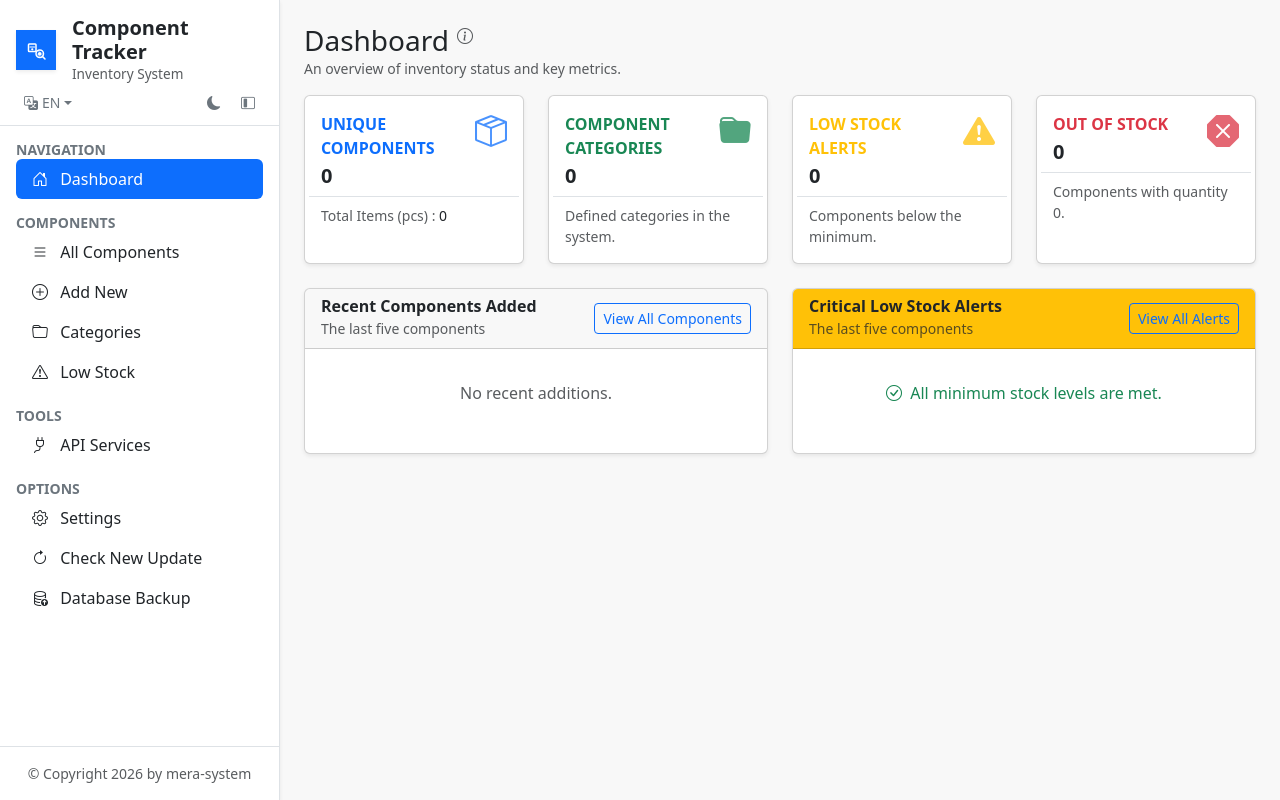
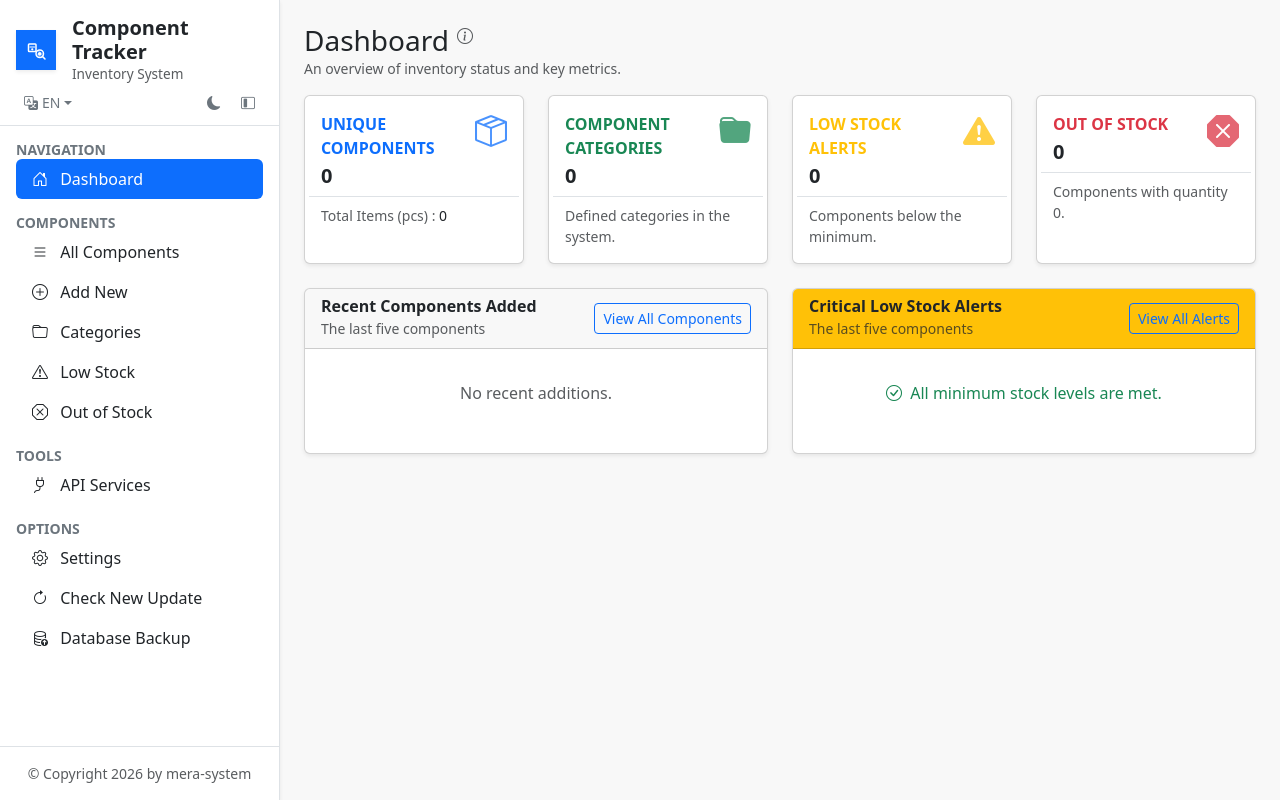
Before and after one commit to YuMERA/component-tracker, a Node server app: page / in a window 1280 px wide. Run offline with Node 20, Linux system fonts and the light colour scheme; data comes from the database, SQL or seed files in the repository; data that the repository does not hold is empty; some libraries are stand-ins or nearby versions.

Commit message:
refactor: consolidate components filtering and sidebar navigation logic

```diff
--- a/index.js
+++ b/index.js
@@ -160,6 +160,12 @@ app.set('views', 'views');
 app.use(express.static('public'));
 app.use(express.urlencoded({ extended: true }));
 app.use(express.json());
+app.use((req, res, next) => {
+    res.locals.currentCategory = req.query.category || null;
+    res.locals.currentStatus = req.query.status || null;
+    res.locals.currentPath = req.path;
+    next();
+});
 
 // RUTA: Dashboard
 app.get('/', async (req, res) => {
@@ -188,7 +194,7 @@ app.get('/', async (req, res) => {
 
     // 3. Dohvaćanje 5 najkritičnijih Low Stock komponenti
     const criticalLowStock = await db.all(
-        `SELECT id, name, part_number, quantity, min_stock FROM components
+        `SELECT id, name, part_number, quantity, min_stock, image_url FROM components
          WHERE quantity <= min_stock AND min_stock > 0
          ORDER BY quantity ASC
          LIMIT 5`
@@ -209,7 +215,8 @@ app.get('/', async (req, res) => {
         pageTitle: 'Dashboard | Component Tracker',
         stats,
         recentComponents,
-        criticalLowStock
+        criticalLowStock,
+        status: null
     });
 });
 
@@ -762,34 +769,27 @@ app.get('/components/details/:id', async (req, res) => {
             return res.status(404).render('404', { pageTitle: 'Not Found | Component Tracker' });
         }
 
-        const qs = new URLSearchParams(req.query);
+        //const qs = new URLSearchParams(req.query);
 
-        let returnQuery = null;
+        //let returnQuery = null;
 
-        // ✅ LOW STOCK
-        if (qs.get('returnQuery') === '__LOW_STOCK__') {
-            qs.delete('returnQuery');
-            returnQuery = '__LOW_STOCK__' + (qs.toString() ? '&' + qs.toString() : '');
-        }
-        // ✅ DASHBOARD
-        else if (qs.get('returnQuery') === '__DASHBOARD__') {
-            returnQuery = '__DASHBOARD__';
-        }
-        // ✅ NORMAL LIST (components)
-        else {
-            returnQuery = qs.toString() || null;
-        }
+        //if (qs.has('returnQuery') && qs.get('returnQuery') === '__LOW_STOCK__') {
+        //    qs.delete('returnQuery');
+        //    returnQuery = '__LOW_STOCK__' + (qs.toString() ? '&' + qs.toString() : '');
+        //} else {
+        //    returnQuery = qs.toString() || null;
+        //}
 
-        const queryString = returnQuery;
-
+        //const queryString = returnQuery;
+        const queryString = new URLSearchParams(req.query).toString() || null;
 
         // NOVO: Prosleđujemo CEO 'req' objekat EJS fajlu!
         res.render('details', {
             pageTitle: 'Details | Component Tracker',
             component: component,
             req: req,
-            queryString,
-            returnQuery
+            queryString
+            //returnQuery
         });
 
     } catch (error) {
@@ -800,7 +800,7 @@ app.get('/components/details/:id', async (req, res) => {
 
 // RUTA: Prikaz svih komponenti (READ) sa pagination
 app.get('/components', async (req, res) => {
-    const filterCategory = req.query.category;
+    const filterCategory = req.query.category || null;
     const filterStatus = req.query.status;
     const searchQuery = req.query.search;
     const successMessage = req.query.message; // poruka
@@ -813,6 +813,7 @@ app.get('/components', async (req, res) => {
     let sqlParams = [];
     let whereClauses = [];
     let pageTitleSuffix = 'All Components';
+
 
     // 1. PRETRAGA
     if (searchQuery) {
@@ -837,6 +838,11 @@ app.get('/components', async (req, res) => {
     if (filterStatus === 'out-of-stock') {
         whereClauses.push('quantity = 0');
         if (!searchQuery && !filterCategory) pageTitleSuffix = 'Out of Stock Components';
+    }
+
+    if (filterStatus === 'low-stock') {
+        whereClauses.push('quantity <= min_stock AND min_stock > 0');
+        if (!searchQuery && !filterCategory) pageTitleSuffix = 'Low Stock Components';
     }
 
     // 4. SQL COUNT za pagination (da znamo totalItems)
@@ -896,7 +902,7 @@ app.get('/components', async (req, res) => {
         queryWithoutSearch.set('page', 1);
 
         const clearSearchQueryString = queryWithoutSearch.toString();
-
+        const status = req.query.status || null;
         // 6. Renderujemo EJS
         res.render('all-components', {
             pageTitle: `${pageTitleSuffix} | Component Tracker`,
@@ -1062,6 +1068,7 @@ app.get('/settings/update', (req, res) => {
         currentVersionInfo: { title: 'No details', features: [] },
         versions: [],
         error: null // Dodato polje za poruku o grešci
+
     };
 
     // PUtanja do JSON fajla
@@ -1310,6 +1317,7 @@ app.post('/tools/api/delete/:id', async (req, res) => {
 
 // GET: pretraga dela preko aktivnog API servisa
 const { resolveApiService } = require('./apiServices/serviceResolver');
+const { URLSearchParams } = require('url');
 
 app.get('/tools/api/find-part', async (req, res) => {
     try {
--- a/public/i18n/en/layout.json
+++ b/public/i18n/en/layout.json
@@ -6,6 +6,7 @@
     "nav.add_new": "Add New",
     "nav.categories": "Categories",
     "nav.low_stock": "Low Stock",
+    "nav.out_of_stock": "Out of Stock",
     "nav.tools": "Tools",
     "nav.api_services": "API Services",
     "nav.options": "Options",
--- a/public/i18n/sr/layout.json
+++ b/public/i18n/sr/layout.json
@@ -6,6 +6,7 @@
     "nav.add_new": "Dodaj novo",
     "nav.categories": "Kategorije",
     "nav.low_stock": "Niske zalihe",
+    "nav.out_of_stock": "Nema na stanju",
     "nav.tools": "Alati",
     "nav.api_services": "API servisi",
     "nav.options": "Opcije",
--- a/views/dashboard.ejs
+++ b/views/dashboard.ejs
@@ -76,7 +76,7 @@
 
     <!-- KARTICA 3: LOW STOCK ALERTS -->
     <div class="col-xl-3 col-md-6 mb-4">
-        <a href="/low-stock" class="card border-start-warning shadow-sm h-100 py-2 text-decoration-none">
+        <a href="/components?status=low-stock" class="card border-start-warning shadow-sm h-100 py-2 text-decoration-none">
             <div class="card-body py-2">
                 <div class="row no-gutters align-items-start">
                     <div class="col me-2">
@@ -139,7 +139,7 @@
                         <% recentComponents.forEach(component => { %>
                             <li class="list-group-item d-flex justify-content-between align-items-center">
                                 <div>
-                                    <a href="/components/details/<%= component.id %>?returnQuery=__DASHBOARD__" class="text-decoration-none fw-bold">
+                                    <a href="/components/details/<%= component.id %>" class="text-decoration-none fw-bold">
                                         <% if (component.image_url && component.image_url.trim() !== '') { %>
                                             <img src="<%= component.image_url %>"
                                                     style="width: 30px; height: 30px; object-fit: contain; border-radius: 4px; background-color: white;">
@@ -167,7 +167,7 @@
                     <h6 class="m-0 fw-bold" data-i18n="dashboard.lowstock.title">Critical Low Stock Alerts</h6>
                     <small class="text-muted" data-i18n="dashboard.lowstock.subtitle">The last five components</small>
                 </div>
-                <a href="/low-stock" class="btn btn-sm btn-outline-primary" data-i18n="dashboard.lowstock.view_all">View All Alerts</a>
+                <a href="/components?status=low-stock" class="btn btn-sm btn-outline-primary" data-i18n="dashboard.lowstock.view_all">View All Alerts</a>
             </div>
             <div class="card-body">
                 <% if (criticalLowStock.length === 0) { %>
@@ -180,7 +180,13 @@
                         <% criticalLowStock.forEach(component => { %>
                             <li class="list-group-item d-flex justify-content-between align-items-center list-group-item-warning">
                                 <div>
-                                    <a href="/components/details/<%= component.id %>" class="text-decoration-none fw-bold"><%= component.name %></a><br>
+                                    <a href="/components/details/<%= component.id %>" class="text-decoration-none fw-bold">
+                                        <% if (component.image_url && component.image_url.trim() !== '') { %>
+                                            <img src="<%= component.image_url %>"
+                                                    style="width: 30px; height: 30px; object-fit: contain; border-radius: 4px; background-color: white;">
+                                        <% } %>
+                                        <%= component.name %>
+                                    </a><br>
                                     <small class="d-block text-primary"><%= component.part_number || 'N/A' %></small>
                                     <small class="d-block text-muted"><span data-i18n="dashboard.lowstock.needed">Needed: </span><%= component.min_stock %> pcs</small>
                                 </div>
--- a/views/layout.ejs
+++ b/views/layout.ejs
@@ -263,9 +263,6 @@
                 window.addEventListener('languageChanged', updateLanguageLabel);
             });
 
-
-
-
         </script>
 
         <!-- 1. MOBILNI HEADER (Prikazan samo na malim ekranima) -->
@@ -413,10 +410,17 @@
                         </a>
                     </li>
                     <li class="nav-item">
-                        <a href="/low-stock"
+                        <a href="/components?status=low-stock"
                         class="nav-link rounded-2 <%= pageTitle.includes('Low Stock') ? 'bg-warning text-body' : 'text-body' %>">
                             <i class="bi bi-exclamation-triangle me-2"></i>
                             <span data-i18n="nav.low_stock">Low Stock</span>
+                        </a>
+                    </li>
+                    <li class="nav-item">
+                        <a href="/components?status=out-of-stock"
+                        class="nav-link rounded-2 <%= pageTitle.includes('Low Stock') ? 'bg-warning text-body' : 'text-body' %>">
+                            <i class="bi bi-exclamation-triangle me-2"></i>
+                            <span data-i18n="nav.low_stock">Out Of Stock</span>
                         </a>
                     </li>
                 </ul>
@@ -550,6 +554,14 @@
                     </div>
 
                 </div>
+                <%  const isComponentsSection =
+                        currentPath === '/components' ||
+                        currentPath.startsWith('/components/');
+
+                    const isAddComponent =
+                        currentPath === '/components/add' ||
+                        currentPath === '/components/new';
+                %>
                 <nav class="p-3 flex-grow-1">
                     <h2 class="text-uppercase small fw-bold text-secondary mb-0 sidebar-text" data-i18n="nav.navigation">Navigation</h2>
                     <ul class="nav flex-column mb-3">
@@ -562,23 +574,28 @@
                     <h3 class="text-uppercase small fw-bold text-secondary bg-body mb-0 sidebar-text" data-i18n="nav.components">Components</h3>
                     <ul class="nav flex-column mb-3">
                         <li class="nav-item">
-                            <a href="/components" class="nav-link rounded-2 <%= pageTitle.includes('All Components') ? 'bg-primary text-white' : 'text-body' %>">
+                            <a href="/components" class="nav-link rounded-2 <%= isComponentsSection && !currentCategory && !currentStatus && !isAddComponent ? 'bg-primary text-white' : 'text-body' %>">
                                 <i class="bi bi-list me-2"></i> <span class="sidebar-text" data-i18n="nav.all_components">All Components</span>
                             </a>
                         </li>
                         <li class="nav-item">
-                            <a href="/components/new" class="nav-link rounded-2 <%= pageTitle.includes('Add New') ? 'bg-primary text-white' : 'text-body' %>">
+                            <a href="/components/new" class="nav-link rounded-2 <%= isAddComponent ? 'bg-primary text-white' : 'text-body' %>">
                                 <i class="bi bi-plus-circle me-2"></i> <span class="sidebar-text" data-i18n="nav.add_new">Add New</span>
                             </a>
                         </li>
                         <li class="nav-item">
-                            <a href="/categories" class="nav-link rounded-2 <%= pageTitle.includes('Categories') ? 'bg-primary text-white' : 'text-body' %>">
+                            <a href="/categories" class="nav-link rounded-2 <%= pageTitle.includes('Categories') || currentCategory ? 'bg-primary text-white' : 'text-body' %>">
                                 <i class="bi bi-folder me-2"></i> <span class="sidebar-text" data-i18n="nav.categories">Categories</span>
                             </a>
                         </li>
                         <li class="nav-item">
-                            <a href="/low-stock" class="nav-link rounded-2 <%= pageTitle.includes('Low Stock') ? 'bg-warning text-body' : 'text-body' %>">
+                            <a href="/components?status=low-stock" class="nav-link rounded-2 <%= currentStatus === 'low-stock' ? 'bg-warning text-body' : 'text-body' %>">
                                 <i class="bi bi-exclamation-triangle me-2"></i> <span class="sidebar-text" data-i18n="nav.low_stock">Low Stock</span>
+                            </a>
+                        </li>
+                        <li class="nav-item">
+                            <a href="/components?status=out-of-stock" class="nav-link rounded-2 <%= currentStatus === 'out-of-stock' ? 'bg-danger text-body': 'text-body' %>">
+                                <i class="bi bi-x-octagon me-2"></i> <span class="sidebar-text" data-i18n="nav.out_of_stock">Out Of Stock</span>
                             </a>
                         </li>
                     </ul>
--- a/views/low-stock.ejs
+++ b/views/low-stock.ejs
@@ -143,7 +143,7 @@
                                 <td class="align-middle text-center fw-bold <%= component.quantity <= 0 ? 'text-danger' : 'text-muted' %>"><%= component.quantity %></td>
                                 <td class="align-middle text-center text-primary"><%= component.min_stock %></td>
                                 <td class="align-middle text-end">
-                                    <a href="/components/details/<%= component.id %>?returnQuery=__LOW_STOCK__&<%= queryString %>"
+                                    <a href="/components/edit/<%= component.id %>?<%= queryString %>&returnQuery=__LOW_STOCK__"
                                         class="btn btn-sm btn-warning text-dark me-1"
                                         title="Restock"
                                         data-i18n-attr="title"
@@ -151,7 +151,7 @@
                                          <i class="bi bi-box-seam me-1"></i>
                                          <span data-i18n="low_stock.restock">Restock</span>
                                      </a>
-                                     <a href="/components/details/<%= component.id %>?returnQuery=__LOW_STOCK__&<%= queryString %>"
+                                     <a href="/components/details/<%= component.id %>?<%= queryString %>"
                                         class="btn btn-sm btn-outline-info"
                                         title="Details"
                                         data-i18n-attr="title"
```
Also changed, not shown: views/details.ejs (+12 -10 lines).
